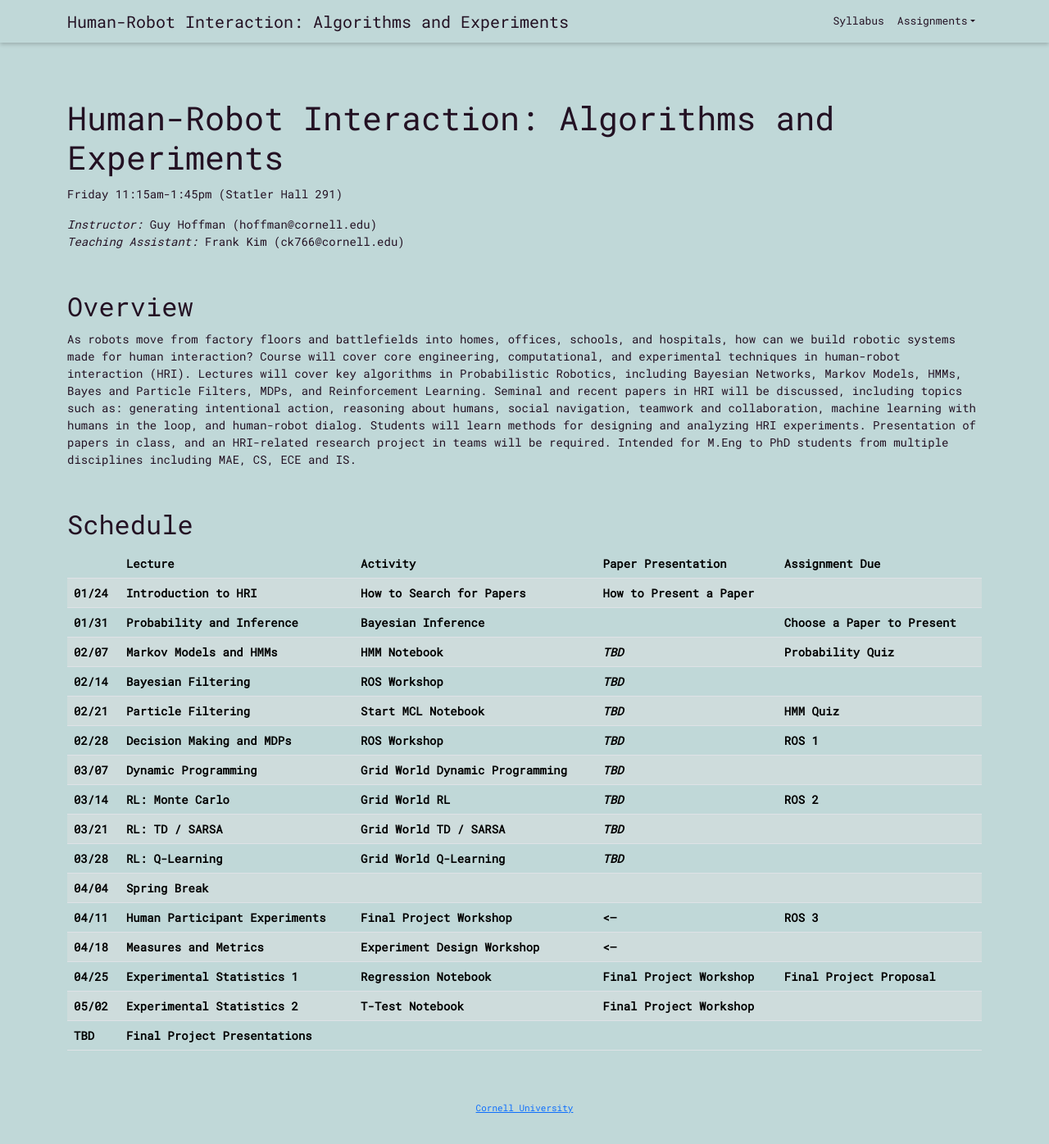
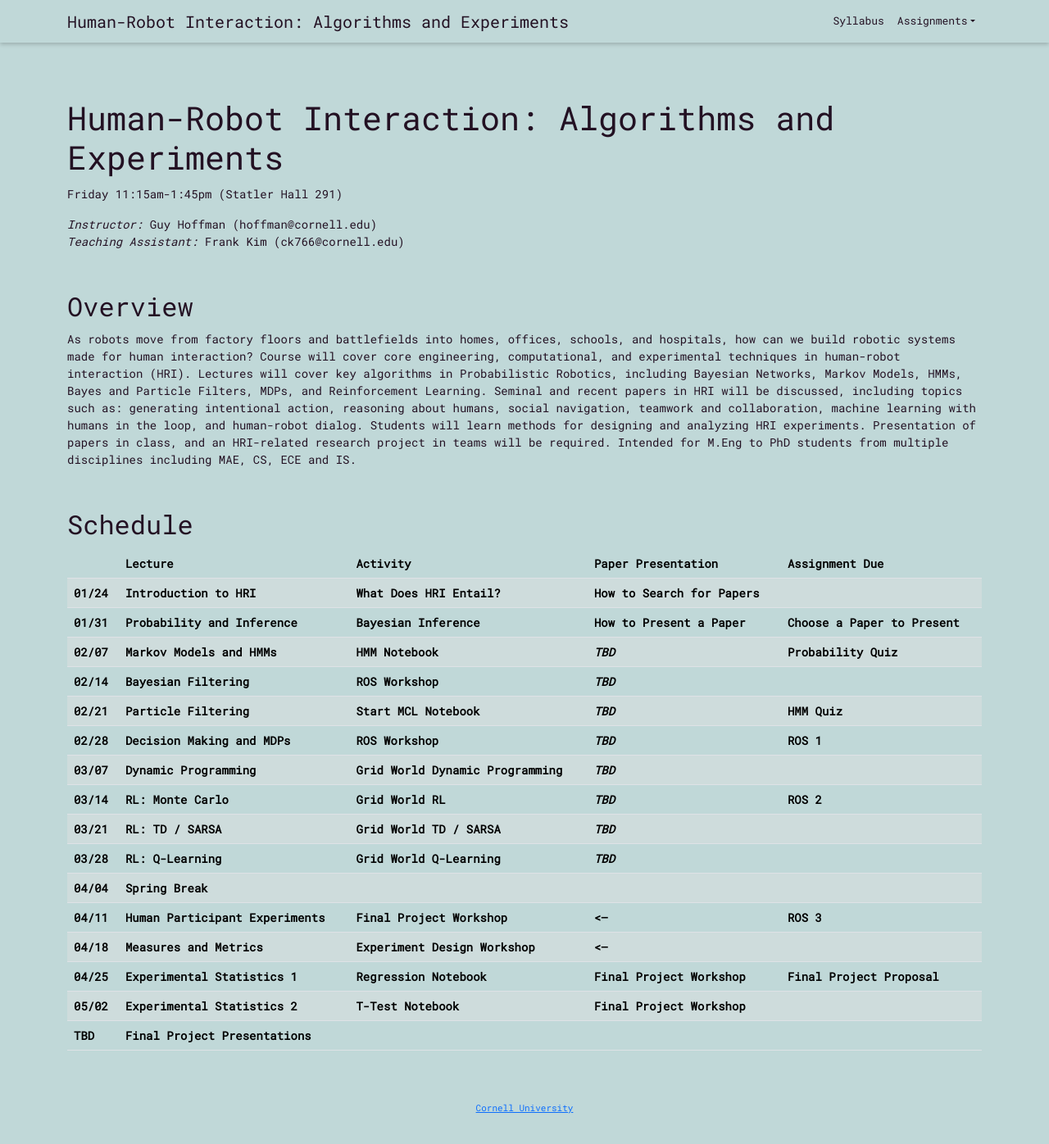
Before and after one commit to HRI-Class/mae6710, a Jekyll site: the page built from docs/index.md, in a window 1280 px wide and 1396 px high. Shown: the whole window at 82% size. Built offline with Jekyll 4.4.1, drawn with Linux system fonts in a browser that asks for light colours; our own code applies the rules of GitHub Pages for plain Markdown files.

Commit message:
Update lecture and assignment details in index.md

```diff
--- a/docs/index.md
+++ b/docs/index.md
@@ -21,8 +21,8 @@ As robots move from factory floors and battlefields into homes, offices, schools
 {: .overview .table .table-striped :}
 ||Lecture | Activity | Paper Presentation |  Assignment Due |
 |--|--|--|--|--|--|
-| 01/24 | Introduction to HRI | How to Search for Papers | How to Present a Paper
-| 01/31 | Probability and Inference | Bayesian Inference |  | Choose a Paper to Present
+| 01/24 | Introduction to HRI | What Does HRI Entail? | How to Search for Papers
+| 01/31 | Probability and Inference | Bayesian Inference | How to Present a Paper | Choose a Paper to Present
 | 02/07 | Markov Models and HMMs | HMM Notebook | _TBD_ | Probability Quiz |
 | 02/14 | Bayesian Filtering | ROS Workshop | _TBD_
 | 02/21 | Particle Filtering | Start MCL Notebook | _TBD_ | HMM Quiz |
```
